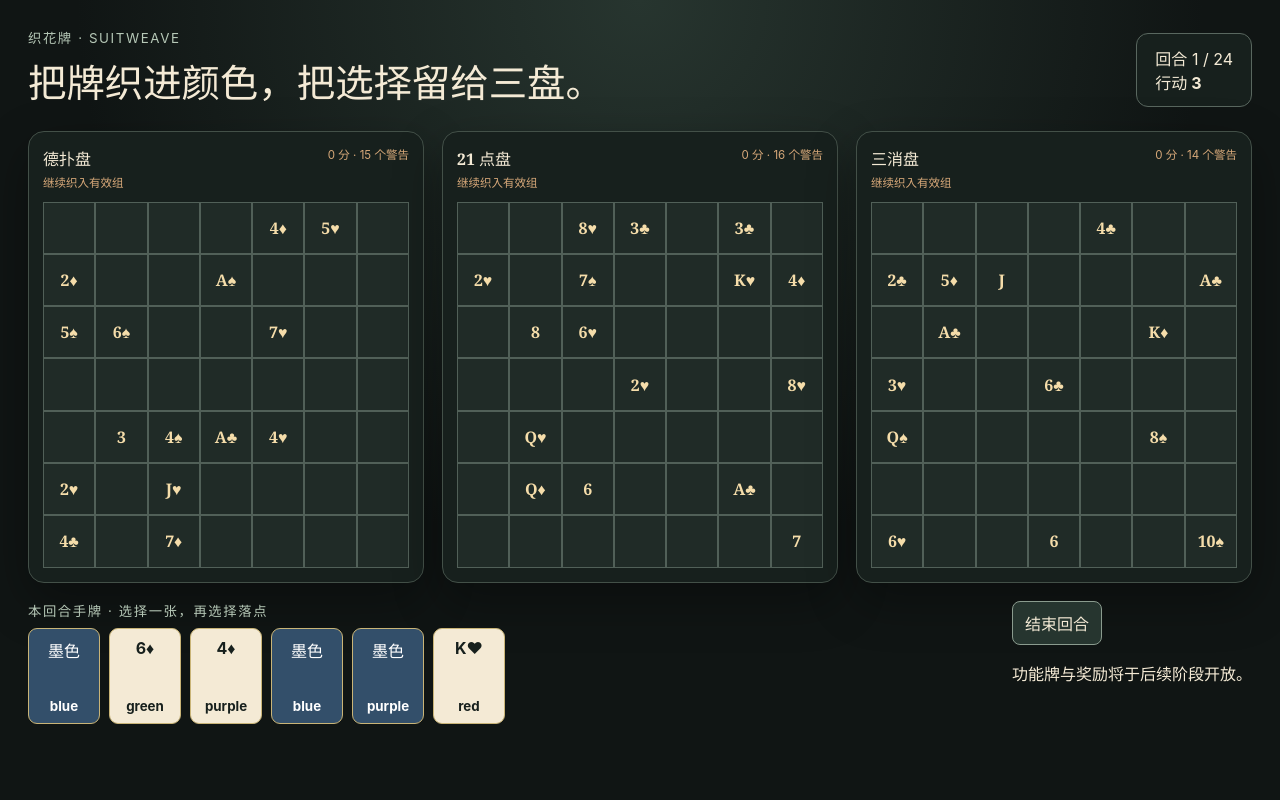
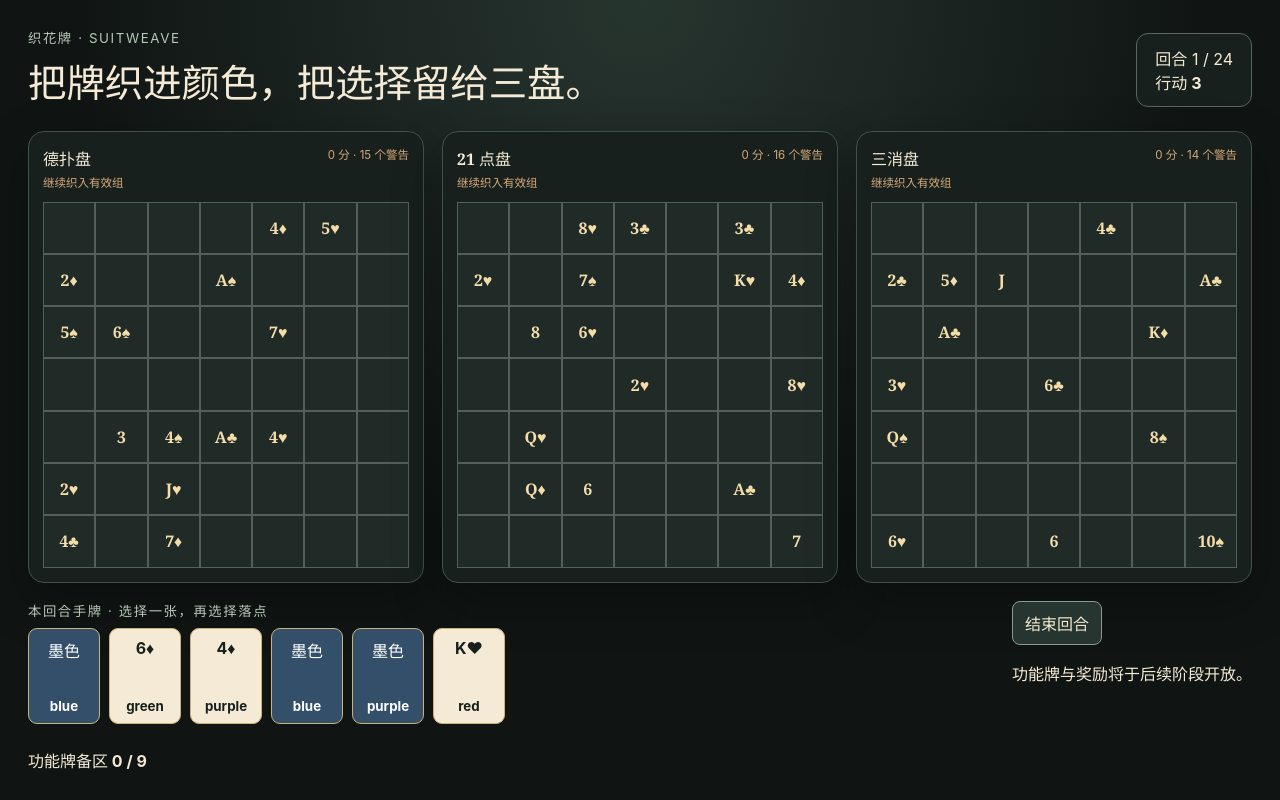
Before and after one commit to onovich/Suitweave, a React (Vite) app: page / in a window 1280 px wide. Built offline with nearby package versions, Linux system fonts and the light colour scheme.

Commit message:
feat(rewards): add reward selection UI

```diff
--- a/src/application/actions.ts
+++ b/src/application/actions.ts
@@ -3,6 +3,7 @@ import type { GameSession, Preview, PreviewRisk, Selection, SessionResult } from
 
 export const selectCard = (session: GameSession, cardId: string): SessionResult => {
   if (session.status !== 'playing') return reject(session, 'Game is already settled.');
+  if (rewardPending(session)) return reject(session, 'Resolve pending rewards before continuing.');
   const card = session.turn.hand.find((candidate) => candidate.id === cardId);
   if (card === undefined || session.turn.usedCardIds.includes(cardId)) return reject(session, 'Card is not available.');
   const selection: Selection = { cardId, mode: 'face', wildcardInk: null };
@@ -62,6 +63,7 @@ export const executePreview = (session: GameSession): SessionResult => {
 };
 
 function placementCommand(session: GameSession, boardId: BoardId, cellId: CellId): Command | string {
+  if (rewardPending(session)) return 'Resolve pending rewards before continuing.';
   if (session.turn.actionsRemaining <= 0) return 'No actions remain this turn.';
   const card = selectedCard(session);
   if (card === undefined || session.selection === null) return 'No card is selected.';
@@ -96,3 +98,4 @@ function previewRisks(preview: Preview['result'], wasLocked: boolean, before: Pr
 
 function accept(session: GameSession): SessionResult { return { ok: true, session }; }
 function reject(session: GameSession, reason: string): SessionResult { return { ok: false, session, reason }; }
+function rewardPending(session: GameSession): boolean { return session.state.rewards.activeOffer !== null || session.state.rewards.pendingRewards.length > 0; }
--- a/src/application/index.ts
+++ b/src/application/index.ts
@@ -4,6 +4,7 @@ export { drawBasicHand, type DrawnHand } from './turn';
 export { chooseWildcardInk, executePreview, previewPlacement, selectCard, setNumberMode } from './actions';
 export { settleSession, submitBoard } from './submission';
 export { sessionViewModel, type BoardViewModel, type CellViewModel } from './view-model';
+export { discardFeature, openReward, selectRewardOption } from './rewards';
 export type {
   GameSession,
   HandCard,
--- /dev/null
+++ b/src/application/rewards.ts
@@ -0,0 +1,12 @@
+import { runCommand } from '../domain';
+import type { GameSession, SessionResult } from './types';
+
+export const openReward = (session: GameSession): SessionResult => apply(session, { type: 'open-reward' });
+export const selectRewardOption = (session: GameSession, optionId: string): SessionResult => apply(session, { type: 'select-reward-option', optionId });
+export const discardFeature = (session: GameSession, cardId: string): SessionResult => apply(session, { type: 'discard-reserve', cardId });
+
+function apply(session: GameSession, command: Parameters<typeof runCommand>[1]): SessionResult {
+  const result = runCommand(session.state, command);
+  if (!result.ok) return { ok: false, session, reason: result.events[0]?.type === 'command-rejected' ? result.events[0].reason : 'Reward action was rejected.' };
+  return { ok: true, session: { ...session, state: result.state, selection: null, preview: null } };
+}
--- a/src/application/session.ts
+++ b/src/application/session.ts
@@ -24,6 +24,7 @@ export const rejectSessionAction = (session: GameSession, reason: string): Sessi
 
 export const endTurn = (session: GameSession): SessionResult => {
   if (session.status !== 'playing') return rejectSessionAction(session, 'Game is already settled.');
+  if (session.state.rewards.activeOffer !== null || session.state.rewards.pendingRewards.length > 0) return rejectSessionAction(session, 'Resolve pending rewards before ending the turn.');
   if (allBoardsLocked(session.state) || session.turn.round >= session.state.ruleset.roundLimit) {
     return { ok: true, session: settleSession(session) };
   }
--- a/src/ui/App.tsx
+++ b/src/ui/App.tsx
@@ -1,5 +1,5 @@
 import { useMemo, useState } from 'react';
-import { chooseWildcardInk, endTurn, executePreview, previewPlacement, selectCard, sessionViewModel, setNumberMode, startSession, submitBoard, type GameSession } from '../application';
+import { chooseWildcardInk, discardFeature, endTurn, executePreview, openReward, previewPlacement, selectCard, selectRewardOption, sessionViewModel, setNumberMode, startSession, submitBoard, type GameSession } from '../application';
 
 const inks = ['red', 'blue', 'green', 'purple'] as const;
 
@@ -21,6 +21,9 @@ export function App() {
     <nav aria-label="棋盘切换" className="board-tabs">{boards.map((board, index) => <button aria-pressed={index === activeBoard} key={board.id} onClick={() => { setActiveBoard(index); }}>{board.title} · {board.score}</button>)}</nav>
     <section className="boards">{boards.map((board, boardIndex) => <article className={boardIndex === activeBoard ? 'active-board' : ''} key={board.id}><h2>{board.title}<span>{board.score} 分 · {board.invalidNumberCount} 个警告</span></h2><p className="board-state">{board.locked ? '已锁定' : board.canSubmit ? '可提交' : '继续织入有效组'}</p><div className="grid">{board.cells.map((cell, cellIndex) => <button aria-label={`${board.title} 格子 ${String(cellIndex + 1)} ${cell.label}`} className={`cell ink-${cell.ink ?? 'none'}`} disabled={cell.locked} key={cell.id} onClick={() => { preview(boardIndex, cellIndex); }} onFocus={() => { preview(boardIndex, cellIndex); }}>{cell.label}</button>)}</div>{board.canSubmit && <button className="submit" onClick={() => { apply(submitBoard(session, board.id)); }}>提交并锁定</button>}</article>)}</section>
     <footer><section><small>本回合手牌 · 选择一张，再选择落点</small><div className="hand">{session.turn.hand.map((card) => <button aria-pressed={session.selection?.cardId === card.id} className={`card ${card.kind}`} disabled={session.turn.usedCardIds.includes(card.id)} key={card.id} onClick={() => { select(card.id); }}>{card.kind === 'number' ? `${card.card.rank}${card.card.suit === 'spades' ? '♠' : card.card.suit === 'hearts' ? '♥' : card.card.suit === 'diamonds' ? '♦' : '♣'}` : card.kind === 'ink' ? '墨色' : '万能'}<small>{card.kind === 'wildcard' ? '选色' : card.ink}</small></button>)}</div></section><aside><button onClick={() => { apply(endTurn(session)); }}>结束回合</button><p>功能牌与奖励将于后续阶段开放。</p></aside></footer>
+    <section className="reserve" aria-label="功能牌备区"><b>功能牌备区 {session.state.rewards.reserve.length} / {session.state.ruleset.functionReserveLimit}</b>{session.state.rewards.reserve.map((card) => <button key={card.id} onClick={() => { apply(discardFeature(session, card.id)); }}>{card.kind} · 弃置</button>)}</section>
+    {session.state.rewards.pendingRewards.length > 0 && session.state.rewards.activeOffer === null && <section className="reward-panel"><b>奖励待处理：{session.state.rewards.pendingRewards[0]}</b><button onClick={() => { apply(openReward(session)); }}>打开奖励候选</button></section>}
+    {session.state.rewards.activeOffer !== null && <section className="reward-panel" aria-label="奖励选择"><b>请选择 {session.state.rewards.activeOffer.choicesRemaining} 项奖励</b>{session.state.rewards.activeOffer.options.map((option) => <button key={option.id} onClick={() => { apply(selectRewardOption(session, option.id)); }}>{option.type === 'feature' ? `${option.card.kind}（${option.card.rarity}）` : option.reward}</button>)}</section>}
     {session.selection?.cardId !== undefined && <section className="controls"><button onClick={() => { apply(setNumberMode(session, 'face')); }}>正面</button><button onClick={() => { apply(setNumberMode(session, 'back')); }}>背面</button>{inks.map((ink) => <button key={ink} onClick={() => { apply(chooseWildcardInk(session, ink)); }}>{ink}</button>)}</section>}
     {session.preview !== null && <section className="preview" role="status"><b>落点预览</b><span>分数 {session.preview.before.score} → {session.preview.after.score}</span><span>{session.preview.risks.length === 0 ? '无结构风险' : session.preview.risks.join(' · ')}</span><button disabled={!session.preview.result.ok} onClick={() => { apply(executePreview(session)); }}>确认落牌</button><button onClick={() => { setSession({ ...session, preview: null }); }}>取消</button></section>}
   </main>;
```
Also changed, not shown: 1 other file (tests, documents, lock files or other folders).
